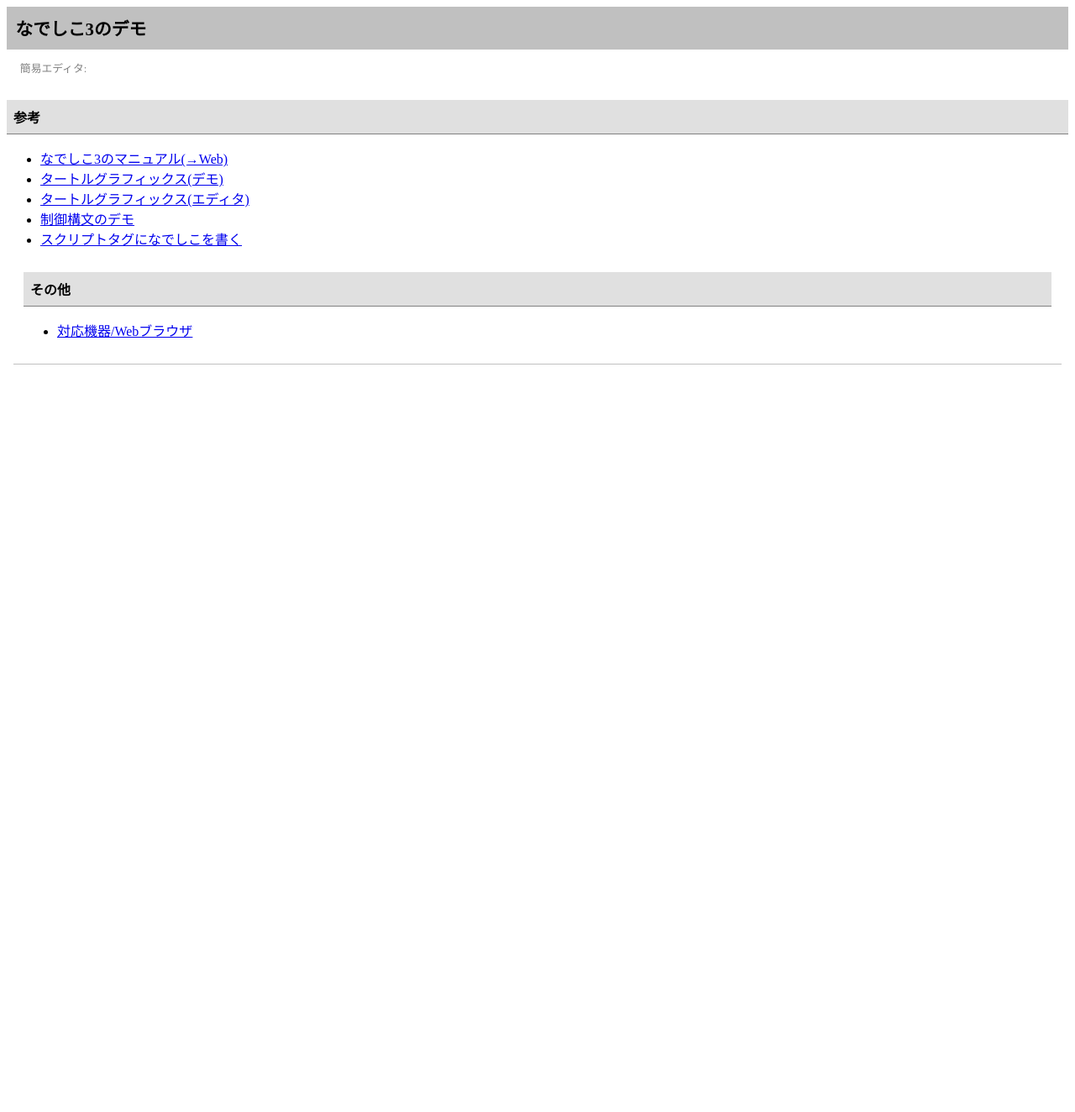
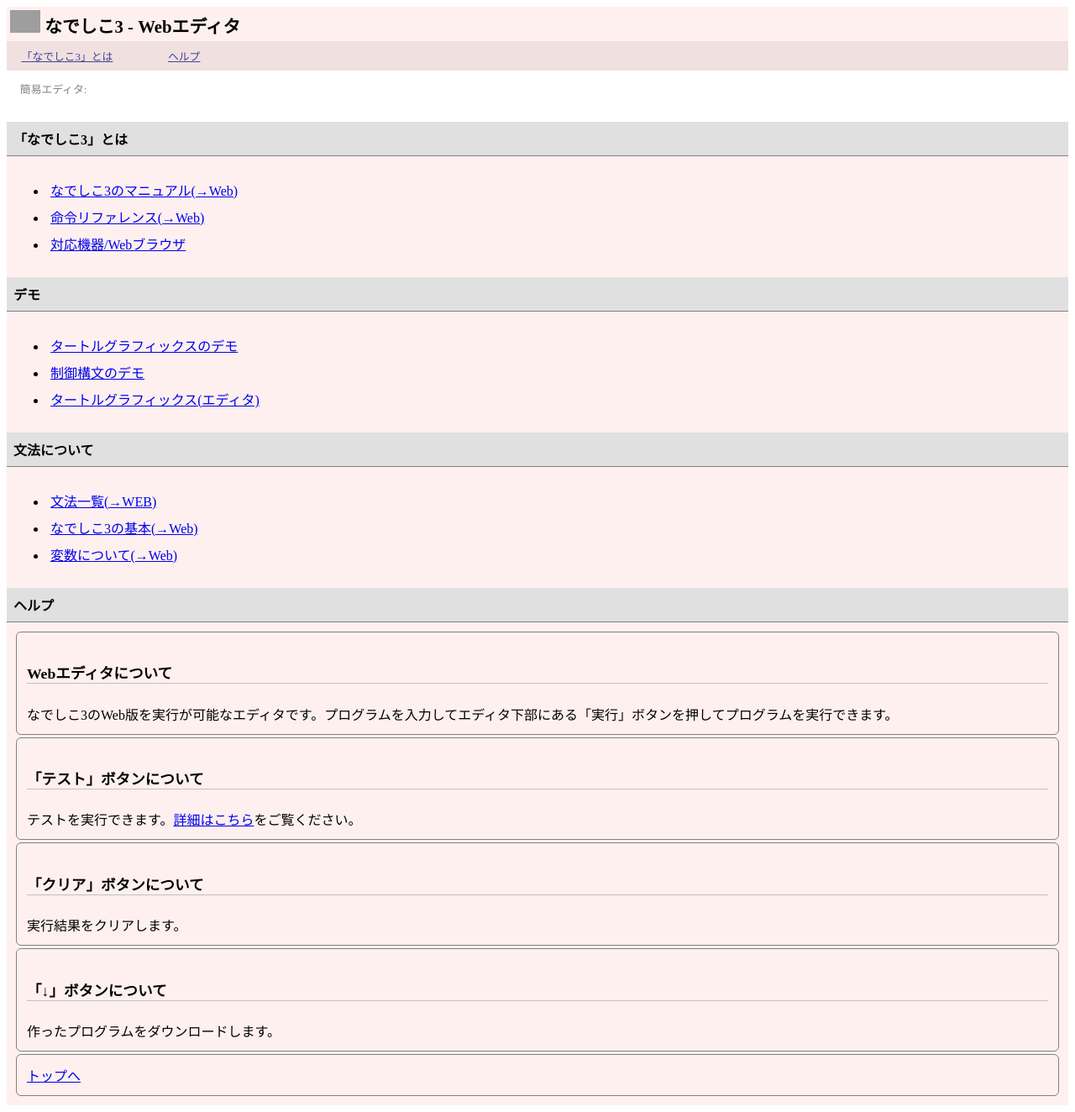
Before and after one commit to kujirahand/nadesiko3, a PHP site: page / in a window 1280 px wide. Shown: the whole page at 84% size. Before the commit the page ends 434 px from the top, so only its background shows below. Run offline with PHP 8.4, Linux system fonts and the light colour scheme; some libraries are stand-ins or nearby versions; grey boxes are pictures that could not be loaded.

Commit message:
デモページのデザインを整えて、ヘルプを追記。

```diff
--- a/demo/common.css
+++ b/demo/common.css
@@ -1,8 +1,4 @@
-h1, button {
-  background-color: silver;
-  font-size: 1.3em;
-}
-
+/* reset style */
 h1, h3, .sbox h4, .edit_head, .buttons, #info {
   margin: 0;
 }
@@ -11,8 +7,50 @@ h1, h3, #info {
   padding: 0.5em;
 }
 
-h1 {
+/* title */
+h1#title, h1 {
+  background-color: #fff0f0;
+  margin: 0;
+  padding: 4px;
   color: black;
+  font-size: 1.3em;
+}
+
+/* menubar */
+div.menubar {
+  background-color: #f0e0e0;
+  font-size: 0.8em;
+  color: black;
+  margin: 0; padding: 4px;
+  overflow: hidden;
+}
+div.menubar ul {
+  margin:0; padding: 0;
+  list-style: none;
+}
+div.menubar li {
+  display: inline-block;
+  padding:4px;
+  text-align:center;
+  width: 10em;
+}
+div.menubar li a {
+  color: #444499;
+  width: 100%;
+  padding:0; margin:0;
+}
+
+.about-group {
+  background-color: #fff0f0;
+  padding: 8px;
+  margin: 0;
+}
+.about-group li {
+  padding: 4px;
+}
+.about-group li a {
+  width: 100%;
+  text-align: left;
 }
 
 h3, .info, .err, #src_box, .src {
@@ -24,13 +62,30 @@ h3 {
   border-bottom: 1px solid gray;
 }
 
+
+.helpbox {
+  margin: 3px;
+  padding: 12px;
+  border-radius: 6px;
+  border: 1px solid gray;
+}
+
+h4 {
+  font-size: 1.1em;
+  border-bottom: 1px solid silver;
+}
+
+
 .sbox h4 {
   font-size: 0.9em;
   padding: 4px;
 }
 
 .default_button {
-  width: 5em;
+  width: 10em;
+}
+.mini_button {
+  width: 1em;
 }
 
 button {
--- a/demo/index.html
+++ b/demo/index.html
@@ -3,20 +3,33 @@
 <head>
   <meta charset="utf-8">
   <meta name="viewport" content="width=device-width,initial-scale=1">
-  <title>なでしこ3</title>
+  <title>なでしこ3 - Webエディタ</title>
   <!-- common -->
+  <link rel="stylesheet" type="text/css" href="pure-min.css">
   <link rel="stylesheet" type="text/css" href="common.css">
   <!-- index -->
   <link rel="stylesheet" type="text/css" href="index.css">
   <!-- editor -->
   <link rel="stylesheet" type="text/css" href="editor.css">
-  <!-- mocha -->
-  <script src="https://unpkg.com/mocha/mocha.js"></script>
-  <!-- Chart.js -->
-  <script src="https://cdn.jsdelivr.net/npm/chart.js@2.9.3/dist/Chart.min.js"></script>
 </head>
 <body>
-<h1>なでしこ3のデモ</h1>
+
+  <!-- header title -->
+  <h1 id="title">
+    <img src="nakopad-icon256.png" alt="なでしこ3" style="height:1.3em;"/>
+    なでしこ3 - Webエディタ
+  </h1>
+
+  <!-- menu bar-->
+  <div class="menubar">
+    <ul>
+      <li><a href="#about" class="pure-button">「なでしこ3」とは</a></li>
+      <li><a href="#help" class="pure-button">ヘルプ</a></li>
+    </ul>
+    <div style="clear:both"></div>
+  </div>
+
+  <!-- editor -->
   <div id="editor" class="edit_div">
     <p class="edit_head">簡易エディタ:</p>
     <div class="editor-component">
@@ -32,28 +45,67 @@
 
   <br />
 
-<h3>参考</h3>
-<div>
+  <!-- about group panel -->
+  <h3><a id="about">「なでしこ3」とは</a></h3>
+  <div class="about-group">
     <ul>
-    <li><a href="http://nadesi.com/doc3">なでしこ3のマニュアル(→Web)</a></li>
-    <li><a href="turtle2.html">タートルグラフィックス(デモ)</a></li>
-    <li><a href="turtle.html">タートルグラフィックス(エディタ)</a></li>
-    <li><a href="flow.html">制御構文のデモ</a></li>
-    <li><a href="runscript.html">スクリプトタグになでしこを書く</a></li>
+      <li><a class="pure-button" href="http://nadesi.com/doc3">なでしこ3のマニュアル(→Web)</a></li>
+      <li><a class="pure-button" href="http://nadesi.com/v3/doc">命令リファレンス(→Web)</a></li>
+      <li><a class="pure-button" href="browsers.html">対応機器/Webブラウザ</a></li>
     </ul>
   </div>
 
-<div class="sbox">
-  <h3>その他</h3>
+  <h3><a id="about-demo">デモ</a></h3>
+  <div class="about-group">
     <ul>
-    <li><a href="browsers.html">対応機器/Webブラウザ</a></li>
+      <li><a class="pure-button" href="turtle2.html">タートルグラフィックスのデモ</a></li>
+      <li><a class="pure-button" href="flow.html">制御構文のデモ</a></li>
+      <li><a class="pure-button" href="turtle.html">タートルグラフィックス(エディタ)</a></li>
     </ul>
   </div>
 
-<!-- editor -->
+  <h3><a id="about-doc">文法について</a></h3>
+  <div class="about-group">
+    <ul>
+      <li><a class="pure-button" href="https://nadesi.com/doc3/go.php?8">文法一覧(→WEB)</a></li>
+      <li><a class="pure-button" href="https://nadesi.com/doc3/go.php?4">なでしこ3の基本(→Web)</a></li>
+      <li><a class="pure-button" href="https://nadesi.com/doc3/go.php?5">変数について(→Web)</a></li>
+    </ul>
+  </div>
+
+  <h3><a id="help">ヘルプ</a></h3>
+  <div class="about-group">
+    <div class="helpbox">
+      <h4>Webエディタについて</h4>
+      <div>なでしこ3のWeb版を実行が可能なエディタです。プログラムを入力してエディタ下部にある「実行」ボタンを押してプログラムを実行できます。</div>
+    </div>
+    <div class="helpbox">
+      <h4>「テスト」ボタンについて</h4>
+      <div>テストを実行できます。<a href="https://github.com/kujirahand/nadesiko3/pull/396">詳細はこちら</a>をご覧ください。</div>
+    </div>
+    <div class="helpbox">
+      <h4>「クリア」ボタンについて</h4>
+      <div>実行結果をクリアします。</div>
+    </div>
+    <div class="helpbox">
+      <h4>「↓」ボタンについて</h4>
+      <div>作ったプログラムをダウンロードします。</div>
+    </div>
+    <div class="helpbox">
+      <div><a class="pure-button" href="#title">トップへ</a>
+    </div>
+  </div>
+
+  <!-- editor script -->
   <!--React.jsのスクリプトはHTMLの末尾で読み込む-->
+  <!-- mocha -->
+  <script src="https://unpkg.com/mocha/mocha.js"></script>
+  <!-- なでしこ-->
   <script src="../release/wnako3.js"></script>
   <script src="../release/editor.js"></script>
   <script src="../release/plugin_markup.js"></script>
+  <!-- Chart.js -->
+  <script defer src="https://cdn.jsdelivr.net/npm/chart.js@2.9.3/dist/Chart.min.js"></script>
+
 </body>
 </html>
--- a/editor/editor_component.jsx
+++ b/editor/editor_component.jsx
@@ -6,6 +6,9 @@ import EditorInformationComponent from './editor_information_component'
 import CommandListComponent from './command_list_component'
 import EditorTestInformationComponent from "./editor_test_information_component";
 import EditorFunctionInformationComponent from './editor_function_information_component'
+import AceEditor from 'react-ace'
+import "ace-builds/src-noconflict/theme-github"
+
 
 export default class EditorComponent extends React.Component {
   constructor (props) {
@@ -25,7 +28,7 @@ export default class EditorComponent extends React.Component {
     return (
       <div>
         <EditorFormComponent title={this.props.title} code={preCode} row={preCodeList.length} readOnly={true} />
-        <EditorFormComponent title={this.props.title} code={this.state.code} row="10" readOnly={false}
+        <EditorFormComponent title={this.props.title} code={this.state.code} row={10} readOnly={false}
                              ref={(e) => this.form = e} onChange={(e) => this.setState({code: e.target.value})} />
         <EditorButtonComponent nako3={this.props.nako3} preCode={preCode} code={this.state.code}
                                onInformationChanged={(s) => {
```
Also changed, not shown: editor/edit_main.jsx (+4 -5 lines). Lines whose indentation alone changed are shown as unchanged.
